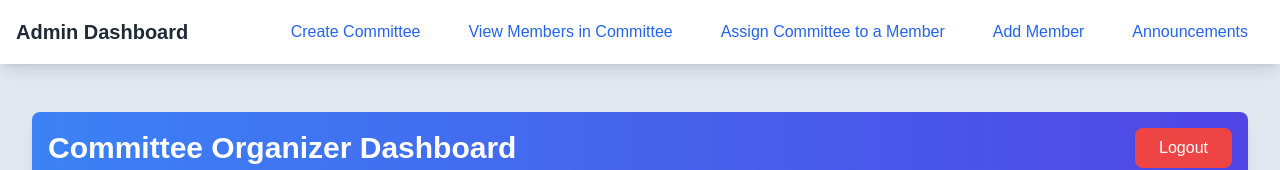
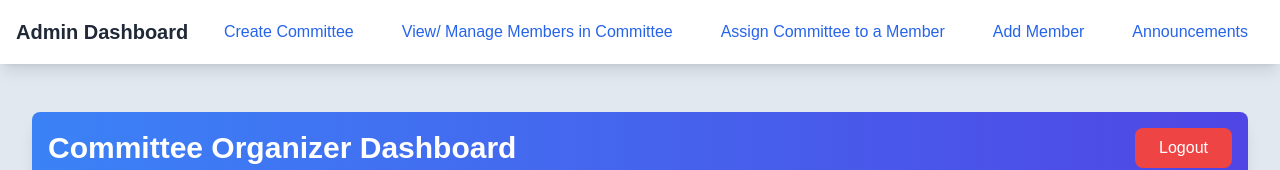
Before and after one commit to TulaibAhmedSidd/CommittieApp, a Next.js app: page /admin in a window 1280 px wide. Shown: the top 170 px of the page. Built offline with nearby package versions, Linux system fonts and the light colour scheme; no server answers; sample sign-in values are in the browser's storage.

Commit message:
Permission accrosss mulptiple ADMINS added expection hadm

```diff
--- a/app/admin/AdminComponents/AdminTabs.jsx
+++ b/app/admin/AdminComponents/AdminTabs.jsx
@@ -55,33 +55,33 @@ export default function AdminTabs() {
                     {
                         adminChecker &&
                         <Link href="/admin/add-admin">
-                            <p className="block lg:inline-block text-blue-600 py-2 px-4 hover:text-blue-700 hover:underline">
+                            <p onClick={()=>{setIsMenuOpen(false)}} className="block lg:inline-block text-blue-600 py-2 px-4 hover:text-blue-700 hover:underline">
                                 Create Organizer
                             </p>
                         </Link>
                     }
                     <Link href="/admin/create">
-                        <p className="block lg:inline-block text-blue-600 py-2 px-4 hover:text-blue-700 hover:underline">
+                        <p onClick={()=>{setIsMenuOpen(false)}} className="block lg:inline-block text-blue-600 py-2 px-4 hover:text-blue-700 hover:underline">
                             Create Committee
                         </p>
                     </Link>
                     <Link href="/admin/members">
-                        <p className="block lg:inline-block text-blue-600 py-2 px-4 hover:text-blue-700 hover:underline">
-                            View Members in Committee
+                        <p onClick={()=>{setIsMenuOpen(false)}} className="block lg:inline-block text-blue-600 py-2 px-4 hover:text-blue-700 hover:underline">
+                            View/ Manage Members in Committee
                         </p>
                     </Link>
                     <Link href="/admin/assign-member">
-                        <p className="block lg:inline-block text-blue-600 py-2 px-4 hover:text-blue-700 hover:underline">
+                        <p onClick={()=>{setIsMenuOpen(false)}} className="block lg:inline-block text-blue-600 py-2 px-4 hover:text-blue-700 hover:underline">
                             Assign Committee to a Member
                         </p>
                     </Link>
                     <Link href="/admin/addmember">
-                        <p className="block lg:inline-block text-blue-600 py-2 px-4 hover:text-blue-700 hover:underline">
+                        <p onClick={()=>{setIsMenuOpen(false)}} className="block lg:inline-block text-blue-600 py-2 px-4 hover:text-blue-700 hover:underline">
                             Add Member
                         </p>
                     </Link>
                     <Link href="/admin/announcement">
-                        <p className="block lg:inline-block text-blue-600 py-2 px-4 hover:text-blue-700 hover:underline pb-2">
+                        <p onClick={()=>{setIsMenuOpen(false)}} className="block lg:inline-block text-blue-600 py-2 px-4 hover:text-blue-700 hover:underline pb-2">
                             Announcements
                         </p>
                     </Link>
```
